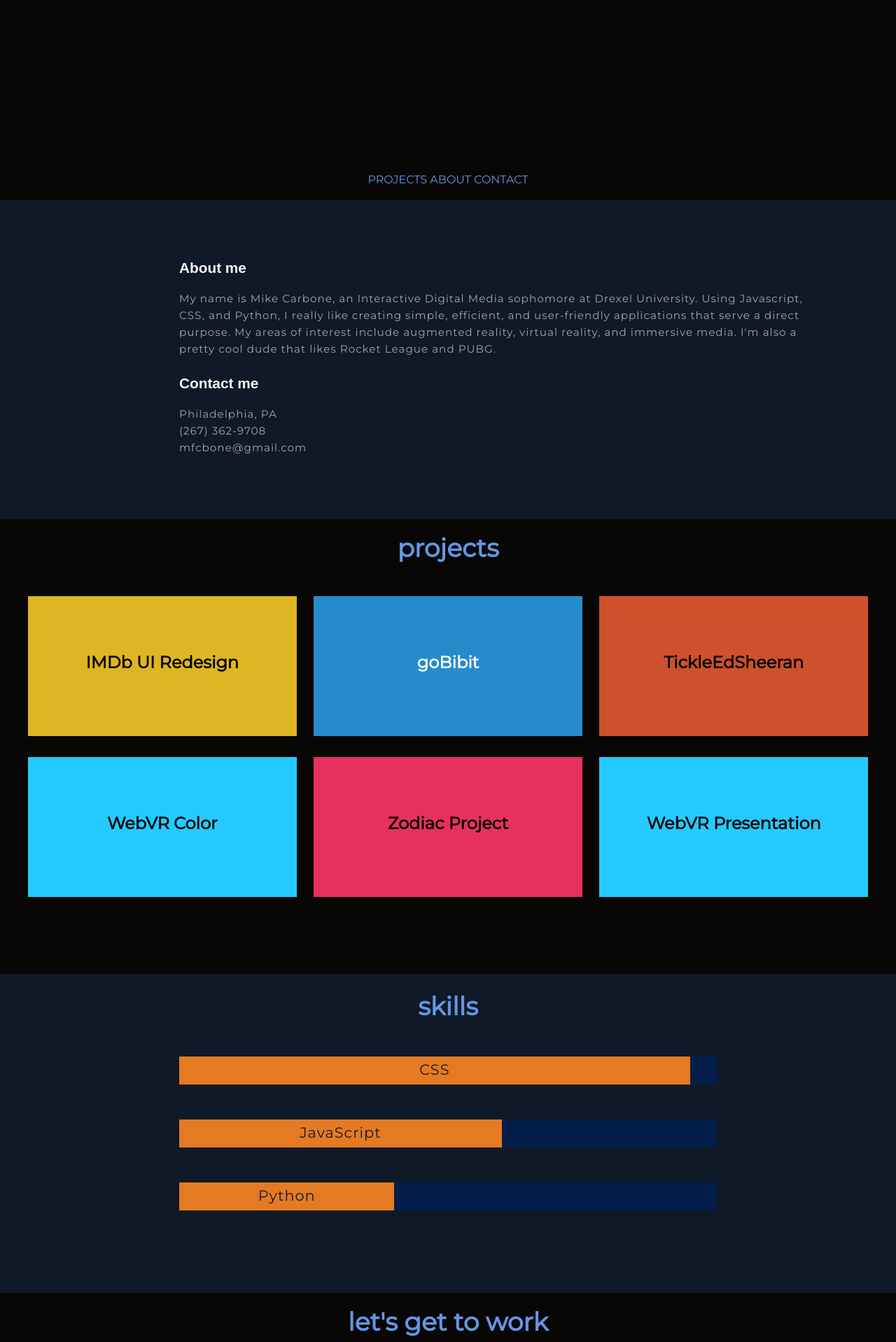
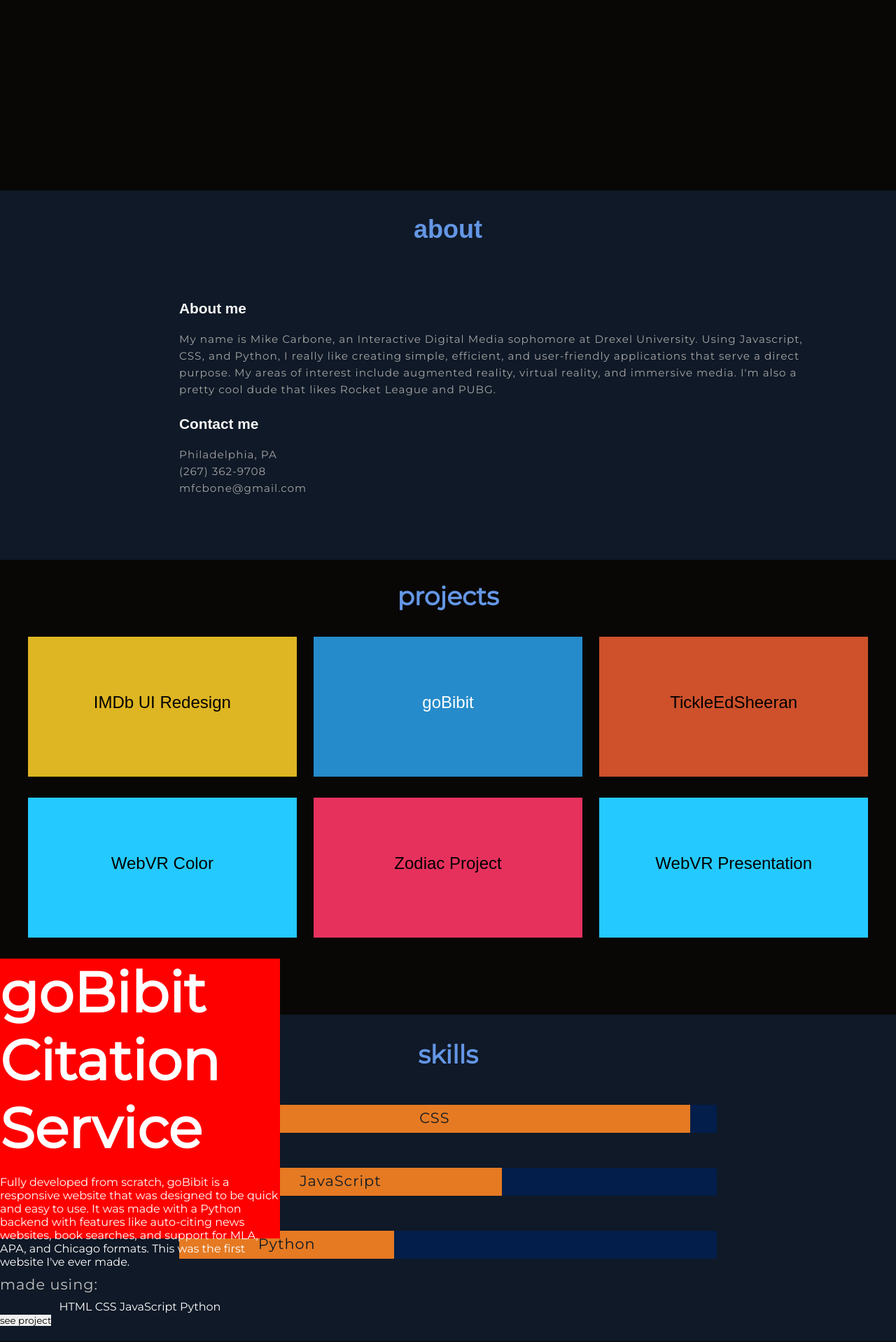
Before and after one commit to MikeCarbone/Personal-Website2.0, a Python web app: template templates/home.html in a window 1280 px wide. Shown: the part 528-2446 px from the top of the page at 70% size. Run offline with Jinja, Linux system fonts and the light colour scheme; the template is opened without the code that fills it, so the values that code supplies are empty; some libraries are stand-ins or nearby versions.

Commit message:
added content

```diff
--- a/static/css/pretty.css
+++ b/static/css/pretty.css
@@ -131,15 +131,6 @@ section#main{
 	animation: slideFromRight 1.5s ease-out 2s 1 forwards;
 }
 
-nav{
-	background-color: #080705;
-	color: #6496e5;
-	position: relative;
-	margin: -25px auto 0 auto;
-	padding: 0  0 20px 0;
-	z-index: 500;
-}
-
 ul{
 	text-align: center;
 	width: 100%
@@ -184,7 +175,7 @@ section#about h2{
 	padding: 0px 0 0px 0;
 }
 
-section#about h1{
+.smallTitle{
 	color: #F9F9F9;
 	font-size: 1.3rem;
 	padding: 25px 10% 20px 0;
@@ -204,6 +195,7 @@ section#projects{
 #projectsBar{
 	background-color: #080705;
 	height: 110px;
+
 	position: relative;
 	width: 100%;
 	z-index: 1500;
@@ -213,7 +205,7 @@ section#projects{
 	color: #6496E5;
 	font-size: 36px;
 	margin: 0px auto;
-	padding: 19px 0 0 0;
+	padding: 30px 0 0 0;
 	text-align: center;
 	width: 100%;
 }
@@ -237,7 +229,9 @@ section#projects{
 }
 
 .tri h1{
+	font-family: 'Open-Sans', sans-serif;
 	font-size: 24px;
+	font-weight: lighter;
 	margin: 80px auto 0 auto;
 	position: relative;
 	text-align: center;
@@ -268,6 +262,20 @@ section#projects{
 
 #zodiac{
 	background-color: #E6315D;
+}
+
+.projectCard{
+	background-color: red;
+	color: white;
+	display: none;
+	height: 400px;
+	position: fixed;
+	width: 400px;
+	z-index: 10000;
+}
+
+#gobibitCard{
+	display: block;
 }
 
 /*--------------------------------------Skills Section-----------------------------------*/
@@ -321,7 +329,8 @@ section#skills:hover{
 
 .skillFill:hover{
 	background-color: #904d15;
-	transition: background-color .25s ease-in 0s;
+	color: white;
+	transition: all .25s ease-in 0s;
 }
 
 #css{
--- a/templates/home.html
+++ b/templates/home.html
@@ -45,20 +45,14 @@
 			<h1 id="lastName">carbone</h1>
 		</div>
 	</section>
-	<nav>
-		<ul>
-			<li>PROJECTS</li>
-			<li>ABOUT</li>
-			<li>CONTACT</li>
-		</ul>
-	</nav>
 
 	<section id="about">
+		<h1 class="sectionTitle">about</h1>
 		<div id="textStuff">
-			<h1>About me</h1>
+			<h1 class="smallTitle">About me</h1>
 			<h2>My name is Mike Carbone, an Interactive Digital Media sophomore at Drexel University. Using Javascript, CSS, and Python, I really like creating simple, efficient, and user-friendly applications that serve a direct purpose. My areas of interest include augmented reality, virtual reality, and immersive media. I'm also a pretty cool dude that likes Rocket League and PUBG.</h2>
 
-			<h1>Contact me</h1>
+			<h1 class="smallTitle">Contact me</h1>
 			<h2>Philadelphia, PA</h2>
 			<h2>(267) 362-9708</h2>
 			<h2>mfcbone@gmail.com</h2>
@@ -89,6 +83,78 @@
 					<h1 class="title">WebVR Presentation</h1>
 			</div>
 		</div>
+		<div id="projectCards">
+			<div class="projectCard" id="imdbCard">
+						<h1>IMDb UI Redesign</h1>
+						<img src="">
+						<p>Redesigned the user interface for IMDb using Invision. The goal was to make the user experience overall more theatrical and engaging.</p>
+						<h2>made using:</h2>
+						<ul>
+							<li>Adobe Photoshop</li>
+							<li>Adobe Illustrator</li>
+						</ul>
+						<a href="" target="_blank"><button>see project</button></a>
+				</div>
+				<div class="projectCard" id="gobibitCard">
+						<h1>goBibit Citation Service</h1>
+						<img src="">
+						<p>Fully developed from scratch, goBibit is a responsive website that was designed to be quick and easy to use. It was made with a Python backend with features like auto-citing news websites, book searches, and support for MLA, APA, and Chicago formats. This was the first website I've ever made.</p>
+						<h2>made using:</h2>
+						<ul>
+							<li>HTML</li>
+							<li>CSS</li>
+							<li>JavaScript</li>
+							<li>Python</li>
+						</ul>
+						<a href="http://goBibit.com" target="_blank"><button>see project</button></a>
+				</div>
+				<div class="projectCard" id="edCard">
+						<h1>Tickle Ed Sheeran</h1>
+						<img src="">
+						<p>My buddy walked in one night and said "Yo Mike, let's make something." 3 hours later, this beautiful little project was brought into the world. Enjoy.</p>
+						<h2>made using:</h2>
+						<ul>
+							<li>HTML</li>
+							<li>CSS</li>
+							<li>JavaScript</li>
+						</ul>
+						<a href="http://TickleEdSheeran.com" target="_blank"><button>see project</button></a>
+				</div>
+				<div class="projectCard" id="tetradCard">
+						<h1>WebVR Tetrad Color Demonstration</h1>
+						<img src="">
+						<p>This was made for one of my design classes using the A-Frame web framework to demonstrate the use of a tetrad color scheme in VR.</p>
+						<h2>made using:</h2>
+						<ul>
+							<li>HTML</li>
+							<li>A-Frame</li>
+						</ul>
+						<a href="http://tetrad.glitch.me" target="_blank"><button>see project</button></a>
+				</div>
+				<div class="projectCard" id="zodiacCard">
+						<h1>Zodiac Leaders Project</h1>
+						<img src="">
+						<p>Made for my Javascript I class, this is a fully responsive website that tells you what leader from history you share a zodiac sign with.</p>
+						<h2>made using:</h2>
+						<ul>
+							<li>HTML</li>
+							<li>CSS</li>
+							<li>JavaScript</li>
+						</ul>
+						<a href="" target="_blank"><button>see project</button></a>
+				</div>
+				<div class="projectCard" id="presentationCard">
+						<h1>WebVR Presentation</h1>
+						<img src="">
+						<p>Using the A-Frame web framework, I built this presentation to demonstrate what exactly A-Frame is and what it can do. The audience was directed to this VR presentation to follow along with our real world presentation.</p>
+						<h2>made using:</h2>
+						<ul>
+							<li>HTML</li>
+							<li>A-Frame</li>
+						</ul>
+						<a href="http://mikeandrob.glitch.me" target="_blank"><button>see project</button></a>s
+				</div>
+		</div>
 	</section>
 	<section id="skills">
 			<h1 class="sectionTitle">skills</h1>
@@ -107,9 +173,9 @@
 			<h2>mfcbone@gmail.com</h2>
 		</div>
 		<div id="links">
-			<a href="">GitHub</a>
-			<a href="">LinkedIn</a>
-			<a href="">Twitter</a>
+			<a href="https://github.com/carbonology" target="_blank">GitHub</a>
+			<a href="https://www.linkedin.com/in/mike-carbone-98a950129/" target="_blank">LinkedIn</a>
+			<a href="https://twitter.com/themcarbone" target="_blank">Twitter</a>
 		</div>
 
 			<h5 id="copy">&copy; Mike Carbone 2018. All rights reserved.</h5>
```
